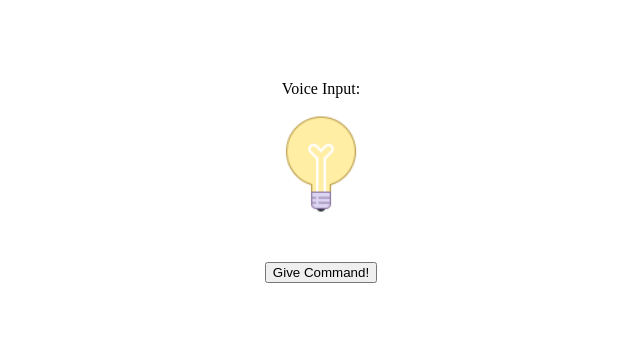
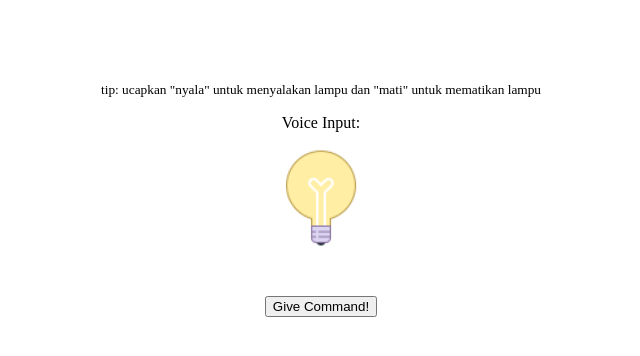
Before and after one commit to khoirxz/voice-api-browser, a plain HTML site: page index.html in a window 1280 px wide. Shown: the whole page, without its empty margins (319-959 px from the left). Drawn offline with Linux system fonts and the light colour scheme.

Commit message:
adding information

```diff
--- a/index.html
+++ b/index.html
@@ -12,6 +12,10 @@
     NIM  : 419288 -->
     <div class="container">
       <div class="control">
+        <small
+          >tip: ucapkan "nyala" untuk menyalakan lampu dan "mati" untuk
+          mematikan lampu</small
+        >
         <p>Voice Input:</p>
         <p id="message"></p>
       </div>
```
